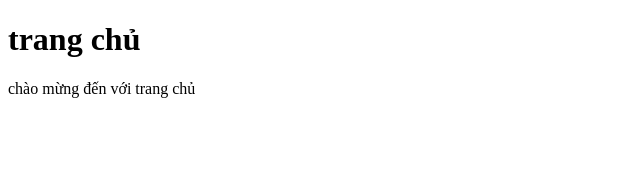
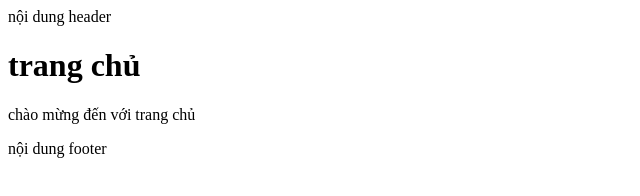
Before and after one commit to glamour29/project-new, a plain HTML site: page index.html in a window 1280 px wide. Shown: the whole page, without its empty margins (0-640 px from the left). Drawn offline with Linux system fonts and the light colour scheme.

Commit message:
Add header and footer to index.html

```diff
--- a/index.html
+++ b/index.html
@@ -6,8 +6,10 @@
     <title>Document</title>
 </head>
 <body>
+    <header> nội dung header </header>
     <h1>trang chủ</h1>
     <p>chào mừng đến với trang chủ</p>
+    <footer>nội dung footer</footer>
 </body>
 
 </html>
```
